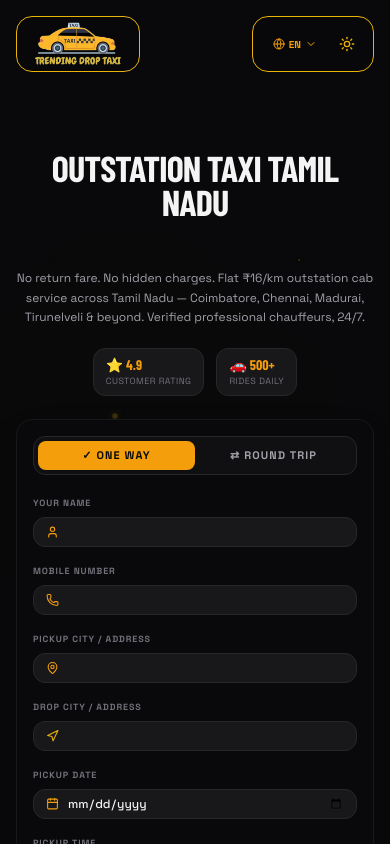
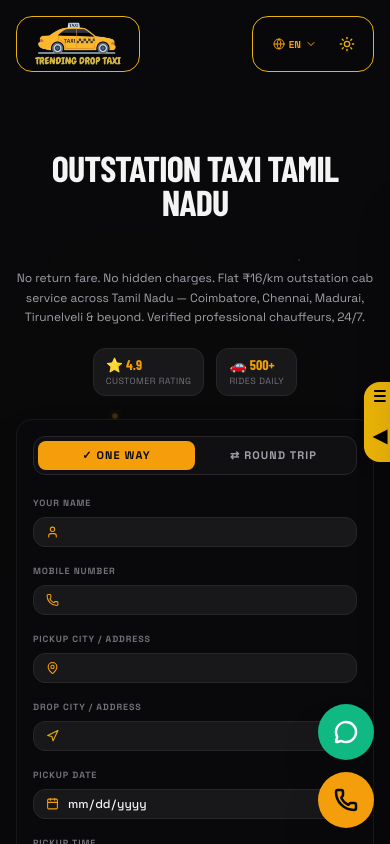
Before and after one commit to sundarkandan/job_designs, a React (Vite) app: page / in a window 390 px wide. Shown: the top 844 px of the page. Built offline with nearby package versions, Linux system fonts and the light colour scheme; a web font is replaced by a local one.

Commit message:
client_req

```diff
--- a/src/components/Navbar.jsx
+++ b/src/components/Navbar.jsx
@@ -270,7 +270,99 @@ export default function Navbar({ dark, setDark, lang, onLangChange, t, onScroll
             ))}
           </div>
         </div>
+{/* ── MOBILE RIBBON NAV (draggable vertically) ─────────────── */}
+      <div
+        ref={ribbonRef}
+        className="lg:hidden fixed right-0 z-[9999]"
+        style={{ top: `${ribbonY}%`, transform: 'translateY(-50%)' }}
+      >
+        <motion.div
+          initial={false}
+          animate={{ x: navOpen ? 0 : "70%" }}
+          transition={{ type: "spring", stiffness: 300, damping: 30 }}
+          className="flex items-center"
+        >
+          {/* Handle */}
+          <div className="flex flex-col w-8 rounded-l-2xl overflow-hidden shadow-lg">
+            {/* Drag grip */}
+            <div
+              onMouseDown={onDragStart}
+              onTouchStart={onDragStart}
+              className="w-full bg-[#eab308] flex items-center justify-center cursor-grab active:cursor-grabbing select-none"
+              style={{ height: '28px' }}
+            >
+              <span className="flex flex-col gap-[3px] items-center">
+                <span className="w-3 h-[2px] bg-black rounded-full" />
+                <span className="w-3 h-[2px] bg-black rounded-full" />
+                <span className="w-3 h-[2px] bg-black rounded-full" />
+              </span>
+            </div>
+            {/* Toggle button */}
+            <button
+              onClick={() => setNavOpen(!navOpen)}
+              className="w-full bg-[#eab308] flex items-center justify-center text-black"
+              style={{ height: '52px' }}
+            >
+              <motion.div animate={{ rotate: navOpen ? 180 : 0 }}>
+                <span className="font-bold text-lg">◀</span>
+              </motion.div>
+            </button>
+          </div>
 
+          {/* Menu icons panel */}
+          <div className={`py-4 px-2 rounded-r-2xl border-y border-r shadow-2xl backdrop-blur-xl ${
+            dark ? "bg-zinc-900/95 border-zinc-700" : "bg-white/95 border-zinc-200"
+          }`}>
+            <div className="flex flex-col gap-5 items-center">
+              {MOBILE_NAV.map((item) => (
+                <button
+                  key={item.id}
+                  onClick={() => {
+                    handleScroll(item.id);
+                    setNavOpen(false);
+                  }}
+                  className={`p-2 rounded-xl transition-all duration-300 ${
+                    activeSection === item.id
+                      ? "bg-[#eab308] text-black"
+                      : dark ? "text-zinc-400" : "text-zinc-500"
+                  }`}
+                >
+                  <item.icon size={22} strokeWidth={2} />
+                </button>
+              ))}
+            </div>
+          </div>
+        </motion.div>
+      </div>
+      <AnimatePresence>
+  {!navOpen && (
+    <motion.div
+      key="floating-buttons"
+      initial={{ opacity: 0, scale: 0.7, y: 20 }}
+      animate={{ opacity: 1, scale: 1, y: 0 }}
+      exit={{ opacity: 0, scale: 0.7, y: 20 }}
+      className="fixed bottom-4 right-4 sm:bottom-6 sm:right-6 z-40 flex flex-col gap-3"
+    >
+      {/* WhatsApp - Increased padding and icon size */}
+      <motion.a
+        href={`https://wa.me/${WHATSAPP_NUMBER}`}
+        target="_blank"
+        rel="noreferrer"
+        className="p-4 rounded-full bg-emerald-500 text-white shadow-2xl hover:bg-emerald-400 transition-transform hover:scale-105"
+      >
+        <MessageCircle className="h-6 w-6" strokeWidth={2.5} />
+      </motion.a>
+
+      {/* Phone - Increased padding and icon size */}
+      <motion.a
+        href={`tel:${PHONE_NUMBER}`}
+        className="p-4 rounded-full bg-amber-500 text-zinc-950 shadow-2xl hover:bg-amber-400 transition-transform hover:scale-105"
+      >
+        <Phone className="h-6 w-6" strokeWidth={2.5} />
+      </motion.a>
+    </motion.div>
+  )}
+</AnimatePresence>
         {/* POD 3: Controls */}
         <div className={`shrink-0 flex items-center h-14 gap-2 px-3 rounded-2xl border backdrop-blur-md ${dark ? 'bg-zinc-950/90 border-[#eab308]' : 'bg-white/95 border-[#eab308]'}`}>
 
```
